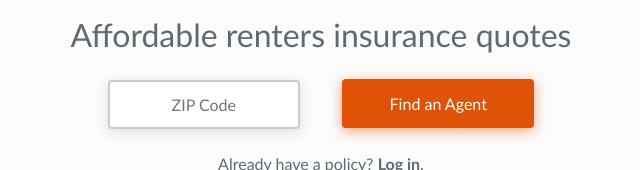
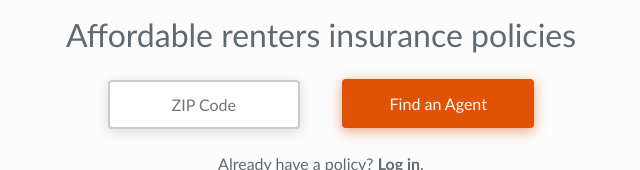
Before and after one commit to joeyrenters/joeyrenters, a plain HTML site: page index.html in a window 1280 px wide. Shown: the part 208-378 px from the top of the page, 319-959 px from the left. Drawn offline with nearby package versions, Linux system fonts and the light colour scheme; files that its build step writes are made by us from their sources.

Commit message:
Update index.html

```diff
--- a/index.html
+++ b/index.html
@@ -20,7 +20,7 @@
 
 
   <h2 class="headtext">Renters Insurance</h2>
-	  <h1>Affordable renters insurance quotes</h1>
+	  <h1>Affordable renters insurance policies</h1>
 
 
 	  <form>
```
